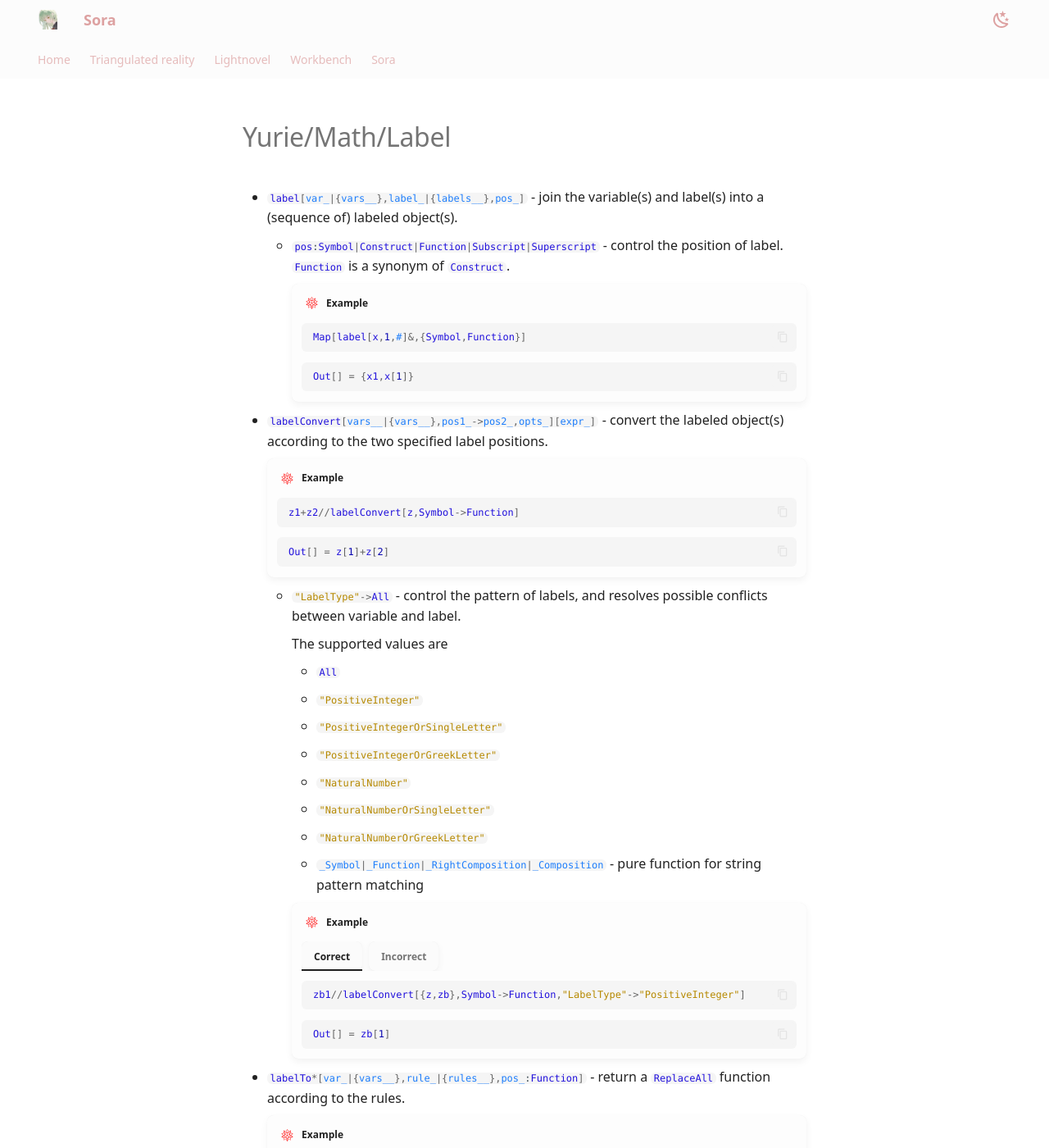
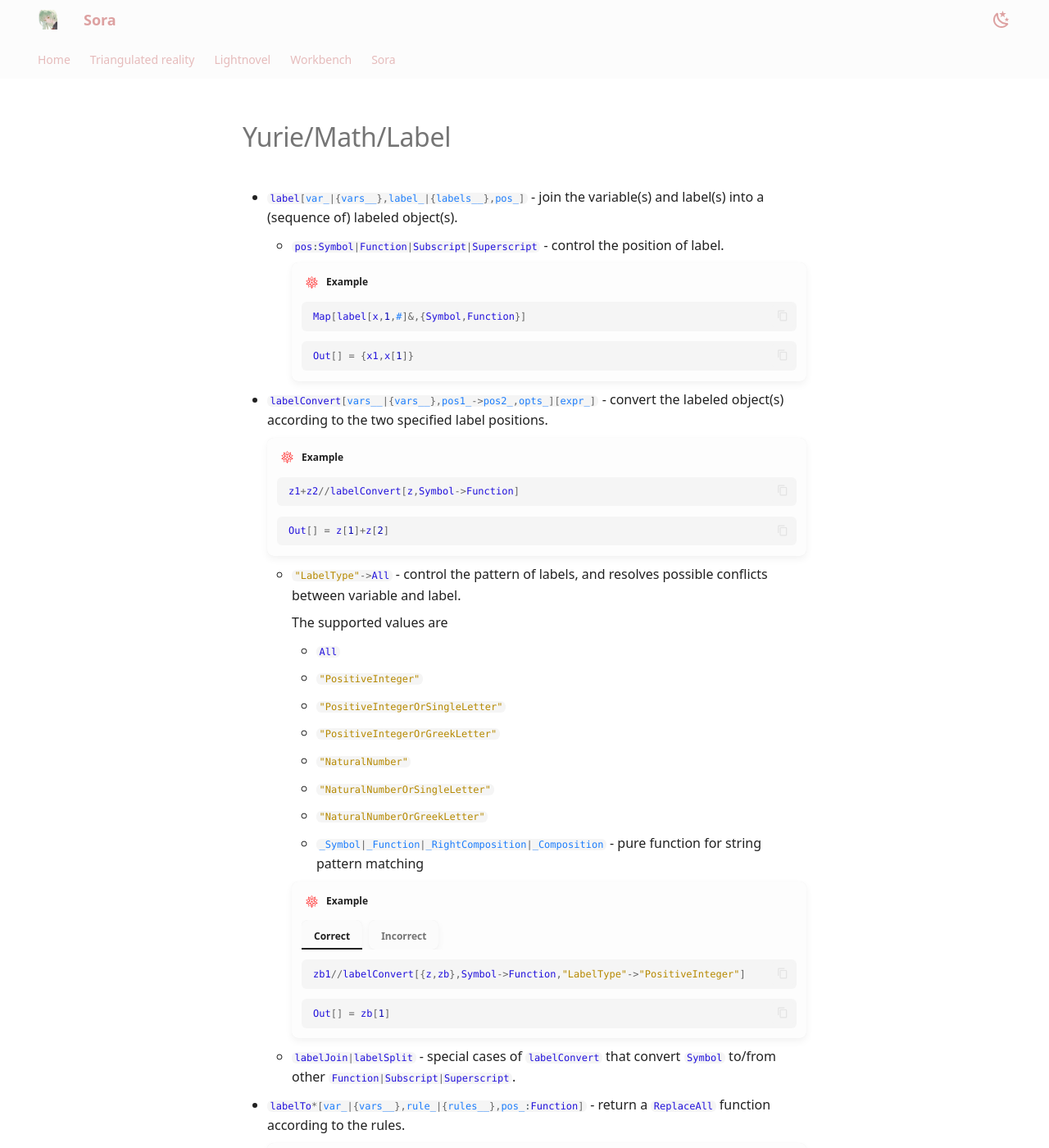
Before and after one commit to yuriever/yuriever.github.io, an MkDocs documentation site: the page built from docs/symbolic/Yurie-Math/Label.md, in a window 1280 px wide and 1400 px high. Shown: the whole window at 82% size. Built offline with MkDocs 1.6.1 and Material for MkDocs 9.7.7, drawn with Linux system fonts in a browser that asks for light colours; some web fonts are replaced.

Commit message:
docs(symbolic): update Label.md documentation
- Remove 'Construct' from the list of possible positions for labels
- Add information about 'labelJoin' and 'labelSplit' functions

````diff
--- a/docs/symbolic/Yurie-Math/Label.md
+++ b/docs/symbolic/Yurie-Math/Label.md
@@ -2,7 +2,7 @@
 
 * `#!wl label[var_|{vars__},label_|{labels__},pos_]` - join the variable(s) and label(s) into a (sequence of) labeled object(s).
 
-    * `#!wl pos:Symbol|Construct|Function|Subscript|Superscript` - control the position of label. `#!wl Function` is a synonym of `#!wl Construct`.
+    * `#!wl pos:Symbol|Function|Subscript|Superscript` - control the position of label.
 
         !!! wl "Example"
 
@@ -61,6 +61,8 @@
                 Out[] = z[b1]
                 ```
 
+    * `#!wl labelJoin|labelSplit` - special cases of `#!wl labelConvert` that convert `#!wl Symbol` to/from other `#!wl Function|Subscript|Superscript`.
+
 * `#!wl labelTo*[var_|{vars__},rule_|{rules__},pos_:Function]` - return a `#!wl ReplaceAll` function according to the rules.
 
     !!! wl "Example"
````
